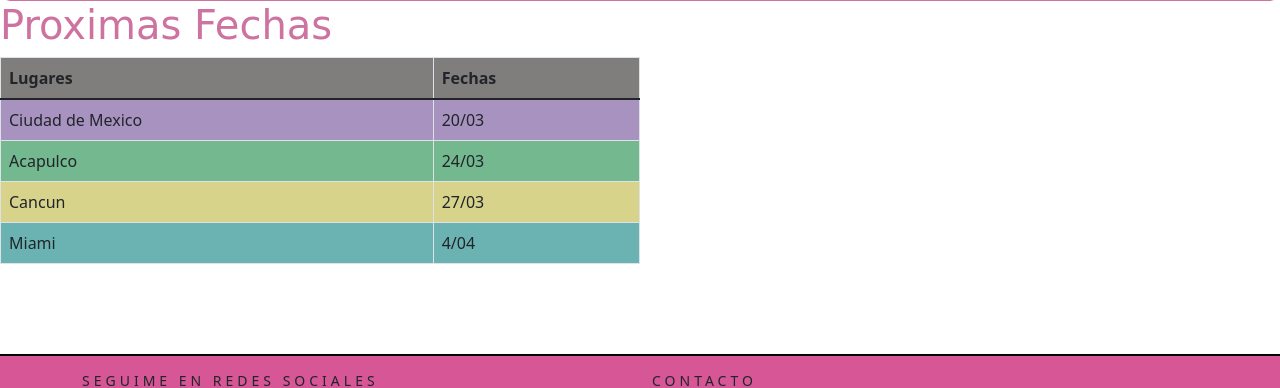
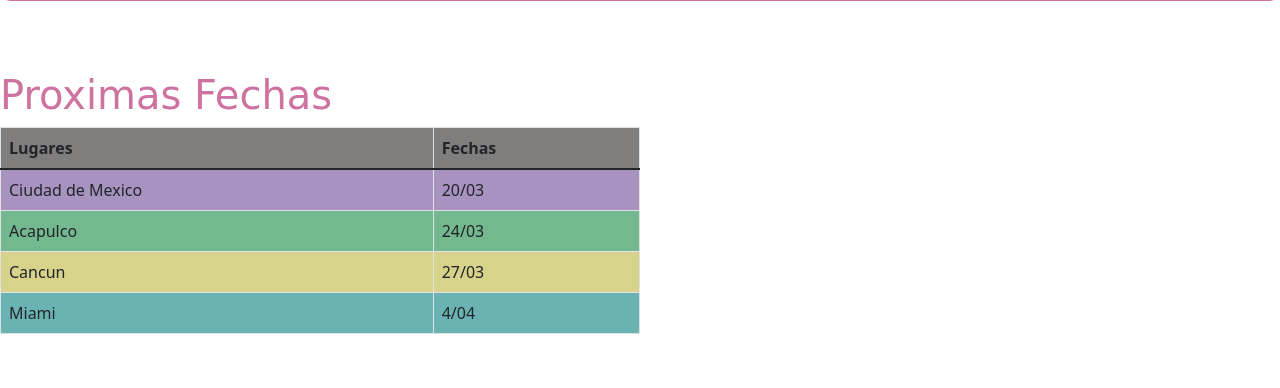
Before and after one commit to carladelpo/pasaporte-viajero-delponte, a website: page pages/proximas-fechas.html in a window 1280 px wide. Shown: the part 152-540 px from the top of the page. Drawn offline with nearby package versions, Linux system fonts and the light colour scheme; a web font is replaced by a local one.

Commit message:
creacion de class en fecha

```diff
--- a/pages/proximas-fechas.html
+++ b/pages/proximas-fechas.html
@@ -72,7 +72,7 @@
 
 
   <body>
-      <div class="pt-6">
+      <div class="div-fecha">
     <h1 class="titulo">Proximas Fechas</h1>
 </div>
 
--- a/scss/components/_fechas.scss
+++ b/scss/components/_fechas.scss
@@ -1,4 +1,6 @@
-
+.div-fecha {
+    padding-top: 70px;
+}
 
 .table {
     margin-bottom: 90px;
```
Also changed, not shown: css/style.css, 1 other file.
